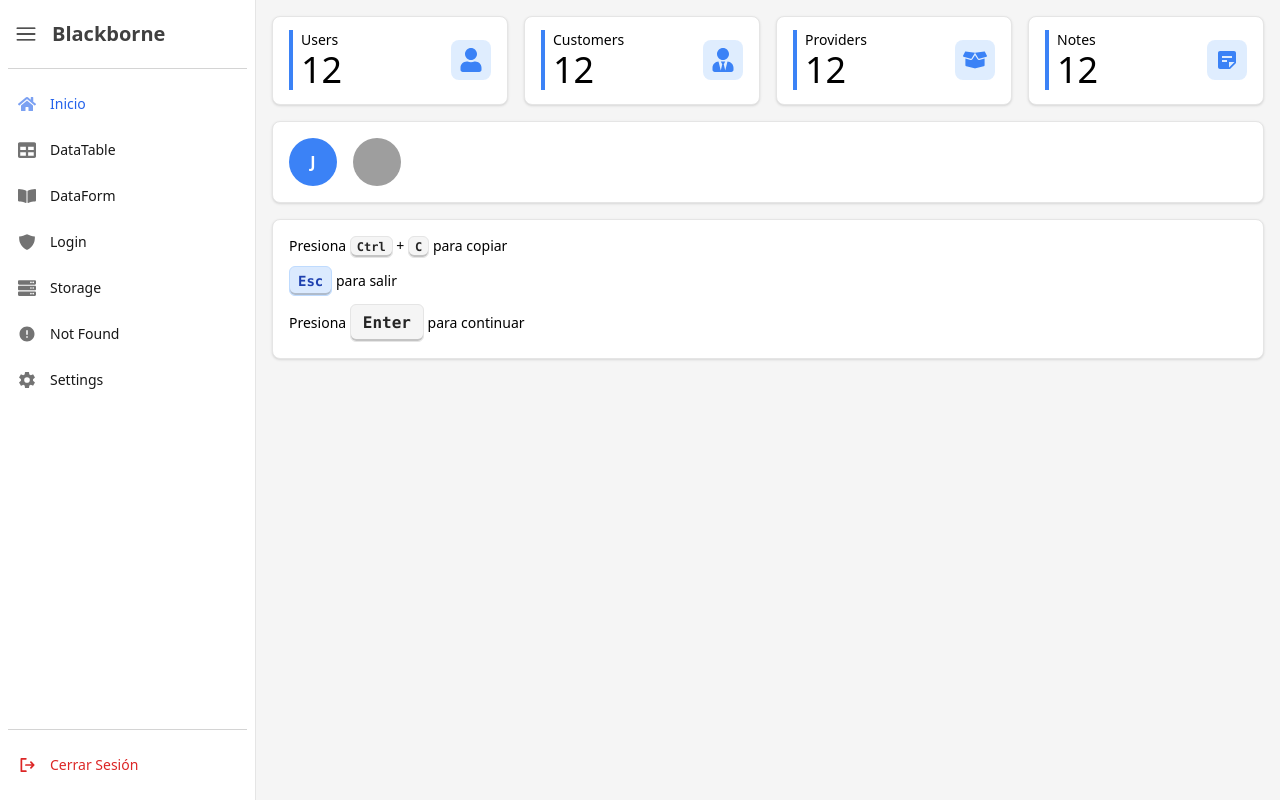
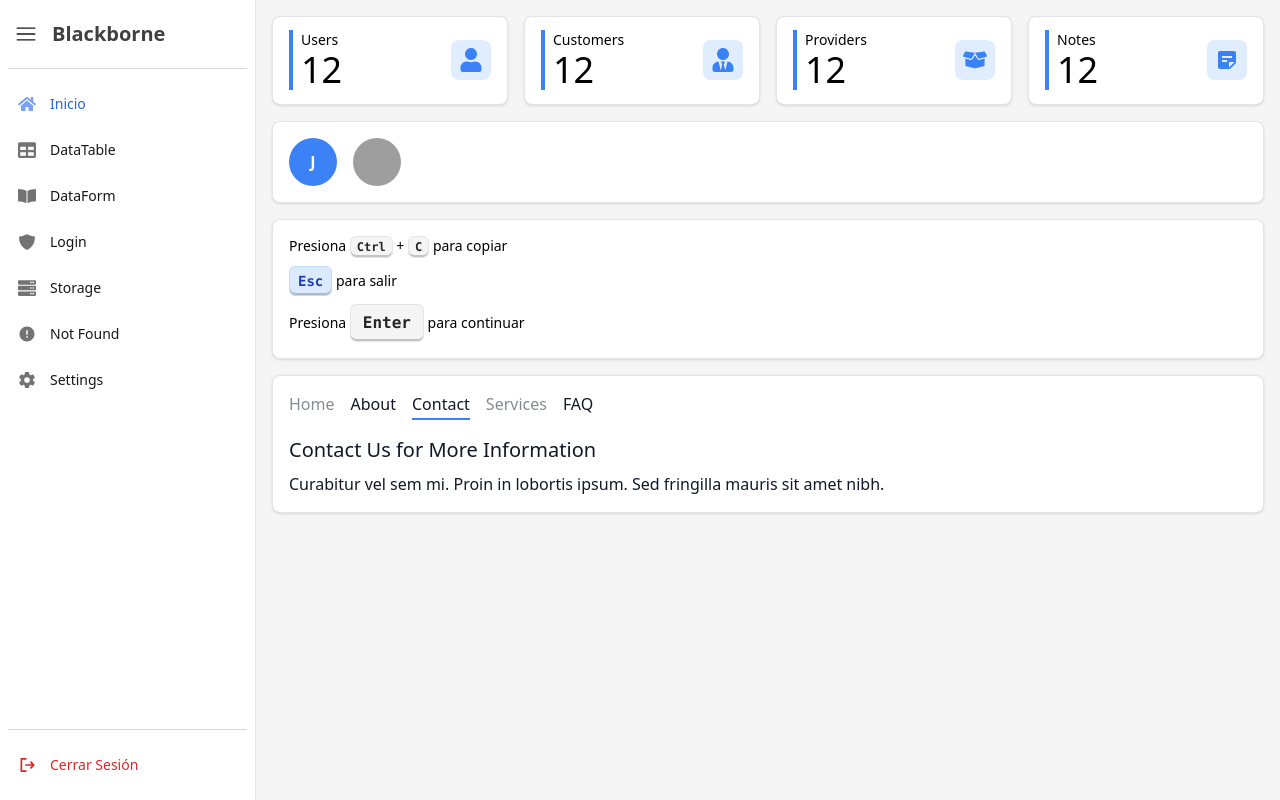
Before and after one commit to juniorencode/blackborne, a React (Vite) app: page / in a window 1280 px wide. Built offline with nearby package versions, Linux system fonts and the light colour scheme; grey boxes are pictures that could not be loaded.

Commit message:
feat: tabs component

```diff
--- /dev/null
+++ b/lib/components/Tabs/index.jsx
@@ -0,0 +1,148 @@
+import PropTypes from 'prop-types';
+import { useState, Children, cloneElement, useRef, useEffect } from 'react';
+import { cn } from '../../utilities/styles.utilities';
+
+const Tabs = props => {
+  const { tabs, openDefault = 0, disabled = [], children } = props;
+  const totalTabs = tabs ? tabs.length : Children.count(children);
+  const validDefaultTab =
+    openDefault > 0 && openDefault <= totalTabs ? openDefault - 1 : 0;
+
+  const [activeTab, setActiveTab] = useState(validDefaultTab);
+  const [fadeTransition, setFadeTransition] = useState(false);
+
+  const underlineRef = useRef(null);
+  const tabsRef = useRef([]);
+
+  useEffect(() => {
+    const currentTab = tabsRef.current[activeTab];
+    if (currentTab) {
+      const underline = underlineRef.current;
+      underline.style.left = `${currentTab.offsetLeft}px`;
+      underline.style.width = `${currentTab.offsetWidth}px`;
+    }
+  }, [activeTab]);
+
+  const handleTabClick = (index, isDisabled) => {
+    if (isDisabled || index === activeTab) return;
+
+    setFadeTransition(true);
+    setTimeout(() => {
+      setActiveTab(index);
+      setFadeTransition(false);
+    }, 300);
+  };
+
+  const renderTabs = () => {
+    if (tabs) {
+      return tabs.map((tab, index) => {
+        const isDisabled = disabled.includes(index + 1);
+        return (
+          <button
+            key={index}
+            className={cn(
+              'mb-1 text-nowrap outline-none select-none transition-all duration-300 ease-in-out',
+              {
+                'cursor-not-allowed opacity-50': isDisabled
+              }
+            )}
+            ref={el => (tabsRef.current[index] = el)}
+            onClick={() => handleTabClick(index, isDisabled)}
+            disabled={isDisabled}
+          >
+            {tab.tab}
+          </button>
+        );
+      });
+    } else {
+      return Children.map(children, (child, index) => {
+        if (!child) return null;
+        const isDisabled = disabled.includes(index + 1);
+        return cloneElement(child, {
+          onClick: () => handleTabClick(index, isDisabled),
+          isActive: index === activeTab,
+          disabled: child.props?.disabled || isDisabled
+        });
+      });
+    }
+  };
+
+  const renderContent = () => {
+    if (tabs) {
+      return (
+        <>
+          {tabs[activeTab]?.title && (
+            <h2 className="text-xl mb-2">{tabs[activeTab].title}</h2>
+          )}
+          <div>{tabs[activeTab].content}</div>
+        </>
+      );
+    } else {
+      const activeChild = Children.toArray(children)[activeTab];
+      return activeChild ? activeChild.props.children : null;
+    }
+  };
+
+  return (
+    <div className="p-4 rounded-lg dark:text-gray-100 text-gray-900">
+      <div className="flex justify-between items-center mb-4">
+        <div className="relative flex gap-4 w-full overflow-x-auto scroll-hide">
+          {renderTabs()}
+          <div
+            ref={underlineRef}
+            className="absolute bottom-0 border-b-2 border-primary-500 transition-all duration-300 ease-out"
+            style={{ width: '0px', left: '0px' }}
+          ></div>
+        </div>
+      </div>
+
+      <div
+        className={cn('transition-opacity duration-300 ease-in-out', {
+          'opacity-0': fadeTransition
+        })}
+      >
+        {renderContent()}
+      </div>
+    </div>
+  );
+};
+
+const Tab = ({ title, disabled, isActive, onClick }) => {
+  return (
+    <button
+      onClick={onClick}
+      disabled={disabled}
+      className={cn(
+        'pb-1 border-b-2 transition-all duration-300 ease-in-out border-transparent',
+        {
+          'border-b-2 border-primary-500': isActive,
+          'cursor-not-allowed opacity-50': disabled
+        }
+      )}
+    >
+      {title}
+    </button>
+  );
+};
+
+Tabs.propTypes = {
+  tabs: PropTypes.arrayOf(
+    PropTypes.shape({
+      content: PropTypes.string.isRequired,
+      tab: PropTypes.string.isRequired,
+      title: PropTypes.string
+    })
+  ),
+  openDefault: PropTypes.number,
+  disabled: PropTypes.arrayOf(PropTypes.number),
+  children: PropTypes.node
+};
+
+Tab.propTypes = {
+  title: PropTypes.string.isRequired,
+  disabled: PropTypes.bool,
+  isActive: PropTypes.bool,
+  onClick: PropTypes.func
+};
+
+export { Tabs, Tab };
--- a/lib/main.js
+++ b/lib/main.js
@@ -9,6 +9,8 @@ export { Button } from './components/Button';
 export { CountBadge } from './components/CountBadge';
 export { Avatar } from './components/Avatar';
 export { Kbd } from './components/Kbd';
+
+export { Tabs } from './components/Tabs';
 
 export { DataTable } from './components/DataTable';
 export { Table } from './components/Table';
--- a/src/pages/HomePage/index.jsx
+++ b/src/pages/HomePage/index.jsx
@@ -1,9 +1,42 @@
-import { Avatar, Card, CountBadge, Kbd } from '../../../lib/main';
+import { Avatar, Card, CountBadge, Kbd, Tabs } from '../../../lib/main';
 import { BaseLayout } from '../../../lib/layouts';
 import { FaBoxOpen, FaUser, FaUserTie } from 'react-icons/fa';
 import { MdStickyNote2 } from 'react-icons/md';
 
 export const HomePage = () => {
+  const tabs = [
+    {
+      content:
+        'Lorem ipsum dolor sit amet, consectetur adipiscing elit. Phasellus imperdiet.',
+      title: 'Welcome to the Homepage',
+      tab: 'Home'
+    },
+    {
+      content:
+        'Pellentesque habitant morbi tristique senectus et netus et malesuada fames ac turpis egestas.',
+      title: 'Get to Know Us Better',
+      tab: 'About'
+    },
+    {
+      content:
+        'Curabitur vel sem mi. Proin in lobortis ipsum. Sed fringilla mauris sit amet nibh.',
+      title: 'Contact Us for More Information',
+      tab: 'Contact'
+    },
+    {
+      content:
+        'Maecenas nec odio et ante tincidunt tempus. Vivamus elementum semper nisi.',
+      title: 'Our Services',
+      tab: 'Services'
+    },
+    {
+      content:
+        'Sed ut perspiciatis unde omnis iste natus error sit voluptatem accusantium doloremque laudantium, totam rem aperiam.',
+      title: 'FAQ',
+      tab: 'FAQ'
+    }
+  ];
+
   return (
     <BaseLayout className="flex flex-col gap-4">
       <div className="grid grid-cols-1 sm:grid-cols-2 lg:grid-cols-4 gap-4">
@@ -64,6 +97,9 @@ export const HomePage = () => {
           Presiona <Kbd size="lg">Enter</Kbd> para continuar
         </div>
       </Card>
+      <Card>
+        <Tabs openDefault={3} tabs={tabs} disabled={[1, 4]} />
+      </Card>
     </BaseLayout>
   );
 };
```
